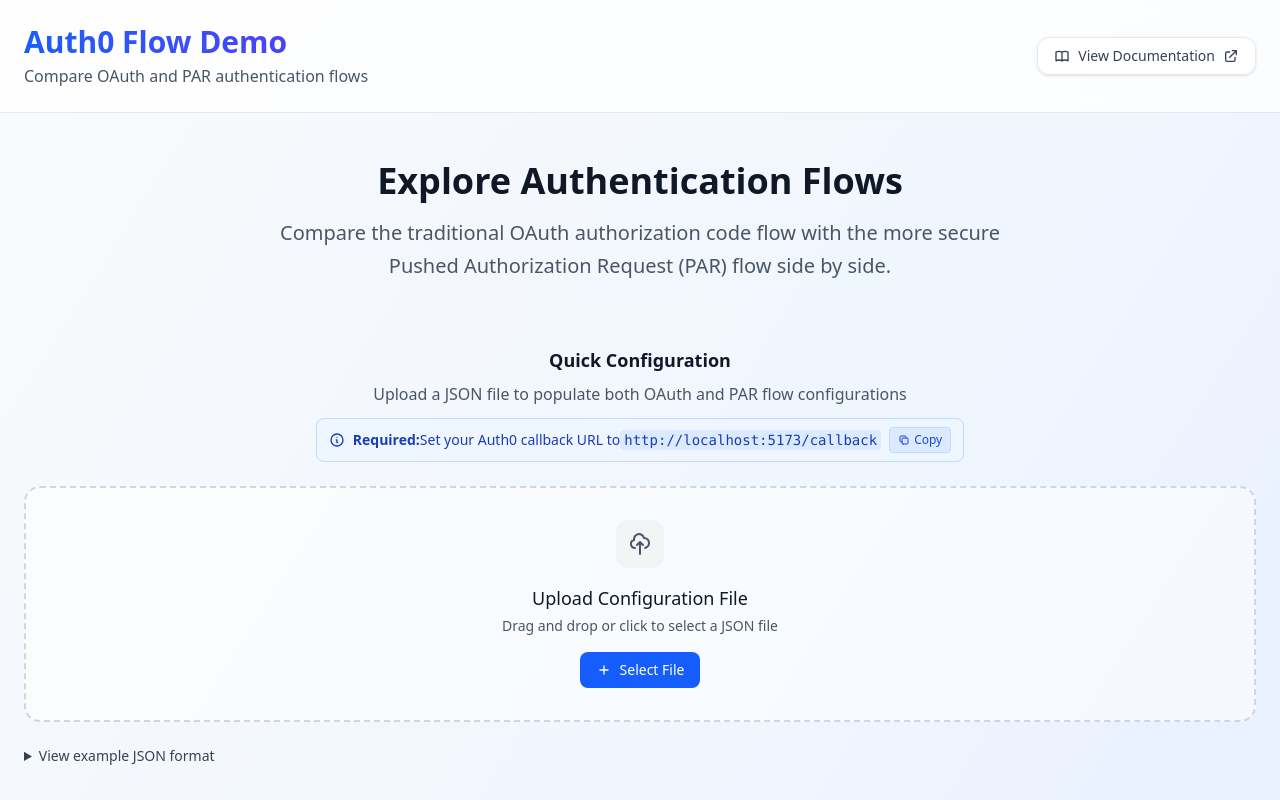
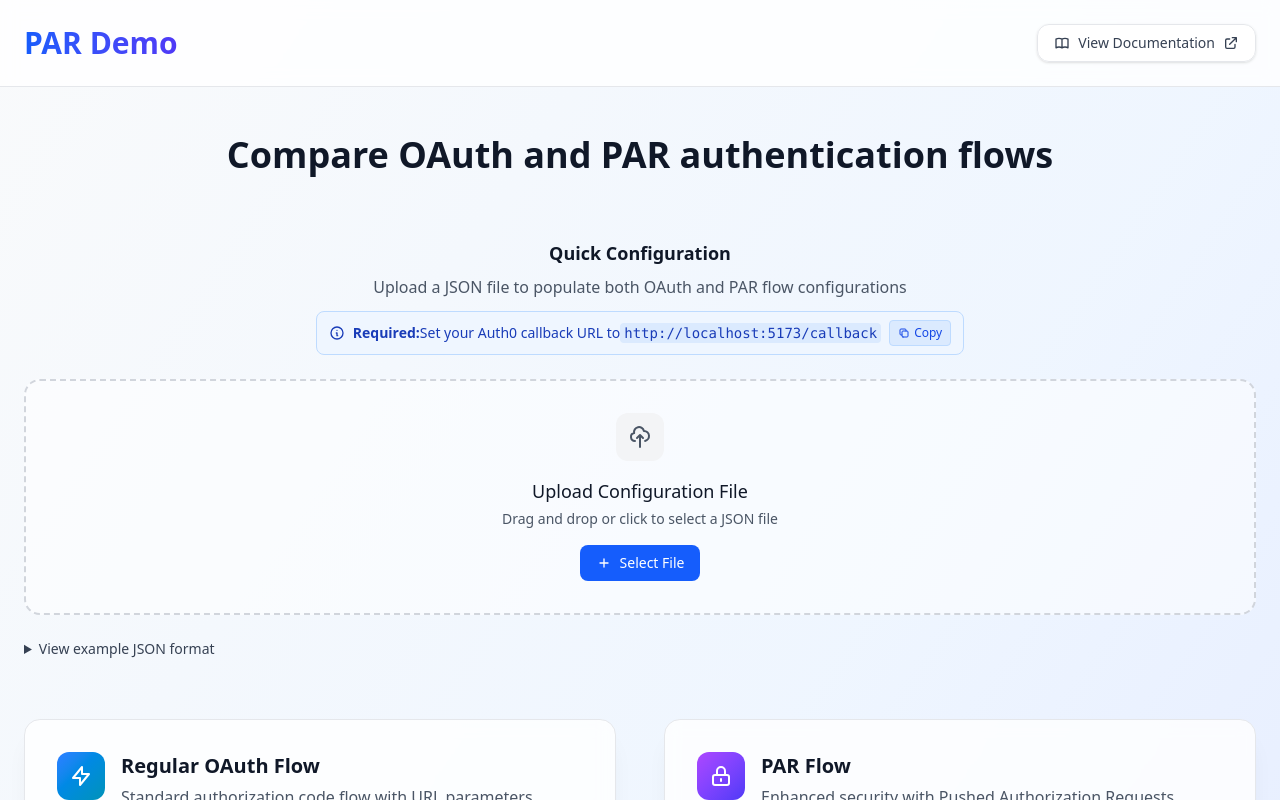
Before and after one commit to awhitmana0/PARDemoA0, a React (Vite) app: page / in a window 1280 px wide. Shown: the top 800 px of the page. Built offline with nearby package versions, Linux system fonts and the light colour scheme.

Commit message:
Update Home.tsx

```diff
--- a/src/components/Home.tsx
+++ b/src/components/Home.tsx
@@ -55,9 +55,8 @@
           <div className="flex items-center justify-between">
             <div>
               <h1 className="text-3xl font-bold bg-gradient-to-r from-blue-600 to-indigo-600 bg-clip-text text-transparent">
-                Auth0 Flow Demo
+                PAR Demo
               </h1>
-              <p className="text-gray-600 mt-1">Compare OAuth and PAR authentication flows</p>
             </div>
             <div className="hidden md:flex items-center space-x-3">
               {hasCookies && (
@@ -94,12 +93,8 @@
       <section className="max-w-7xl mx-auto px-6 py-12">
         <div className="text-center mb-16">
           <h2 className="text-4xl font-bold text-gray-900 mb-4">
-            Explore Authentication Flows
+            Compare OAuth and PAR authentication flows
           </h2>
-          <p className="text-xl text-gray-600 max-w-3xl mx-auto leading-relaxed">
-            Compare the traditional OAuth authorization code flow with the more secure
-            Pushed Authorization Request (PAR) flow side by side.
-          </p>
         </div>
 
         {/* Configuration Upload Section */}
```
